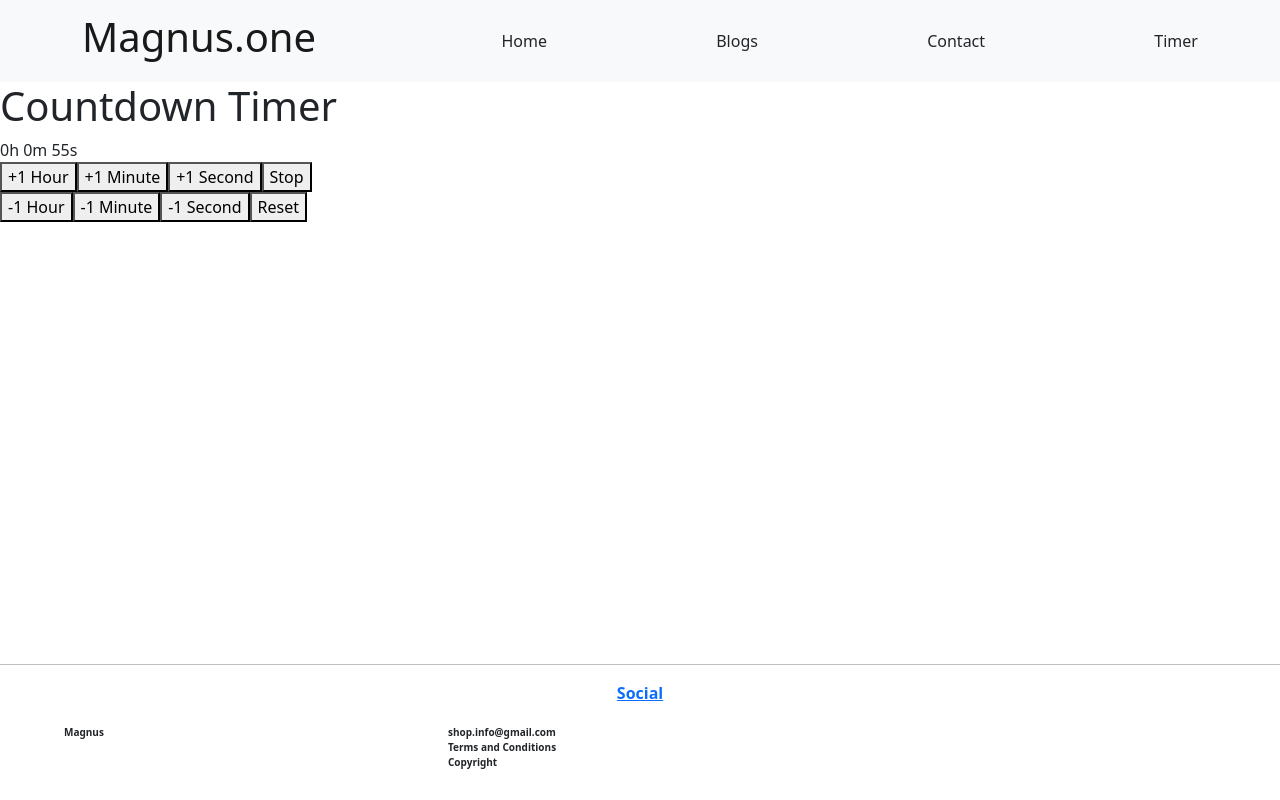
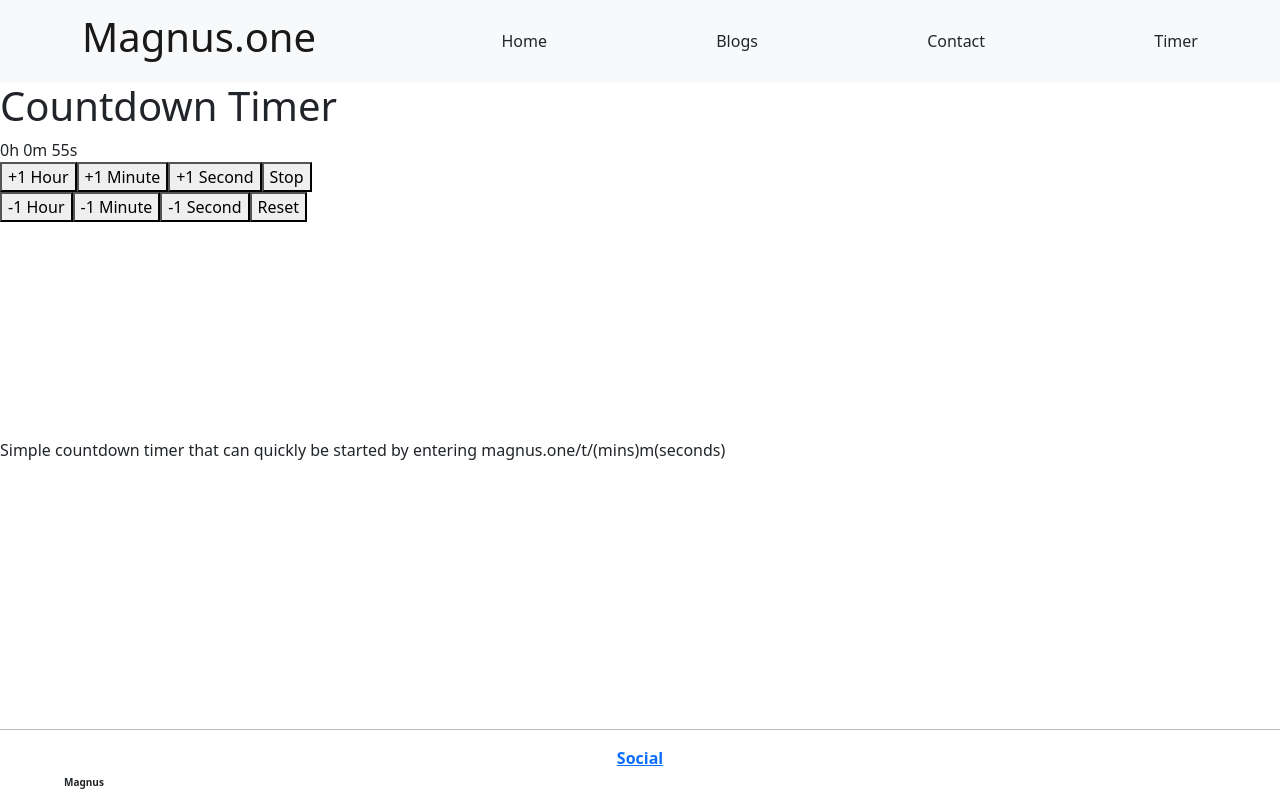
Before and after one commit to Magnusrn/React-Website, a React (Create React App) app: page /timer/1 in a window 1280 px wide. Built offline with nearby package versions, Linux system fonts and the light colour scheme.

Commit message:
further timer work

```diff
--- a/src/components/countdowntimer/CountdownTimer.js
+++ b/src/components/countdowntimer/CountdownTimer.js
@@ -60,44 +60,43 @@ const CountdownTimer = ({urlArgs}) => {
 
     useEffect(() => {
         let interval;
-        if (running)
-        {
+        if (running) {
             interval = setInterval(() => {
-                setTimeRemaining((prevTime) => prevTime -1000);
+                setTimeRemaining((prevTime) => prevTime - 1000);
             }, 1000);
         }
         return () => clearInterval(interval);
     }, [running]);
 
-    let startStopButton = running ? <button onClick={() => setRunning(false)}>Stop</button> : <button onClick={() => setRunning(true)}>Start</button>
-    let resetTimerButton =  <button onClick={() => {
+    let startStopButton = running ? <button onClick={() => setRunning(false)}>Stop</button> :
+        <button onClick={() => setRunning(true)}>Start</button>
+    let resetTimerButton = <button onClick={() => {
         setTimeRemaining(0);
-        setRunning( false);
+        setRunning(false);
         setAlerted(false);
     }}>Reset</button>
 
-    let incrementHoursButton = <button onClick={() => setTimeRemaining(timeRemaining+3600000)}>+1 Hour</button>
-    let incrementMinutesButton = <button onClick={() => setTimeRemaining(timeRemaining+60000)}>+1 Minute</button>
-    let incrementSecondsButton = <button onClick={() => setTimeRemaining(timeRemaining+1000)}>+1 Second</button>
+    let incrementHoursButton = <button onClick={() => setTimeRemaining(timeRemaining + 3600000)}>+1 Hour</button>
+    let incrementMinutesButton = <button onClick={() => setTimeRemaining(timeRemaining + 60000)}>+1 Minute</button>
+    let incrementSecondsButton = <button onClick={() => setTimeRemaining(timeRemaining + 1000)}>+1 Second</button>
 
 
-    let decrementHoursButton = <button onClick={() => setTimeRemaining(timeRemaining-3600000)}>-1 Hour</button>
-    let decrementMinutesButton = <button onClick={() => setTimeRemaining(timeRemaining-60000)}>-1 Minute</button>
-    let decrementSecondsButton = <button onClick={() => setTimeRemaining(timeRemaining-1000)}>-1 Second</button>
+    let decrementHoursButton = <button onClick={() => setTimeRemaining(timeRemaining - 3600000)}>-1 Hour</button>
+    let decrementMinutesButton = <button onClick={() => setTimeRemaining(timeRemaining - 60000)}>-1 Minute</button>
+    let decrementSecondsButton = <button onClick={() => setTimeRemaining(timeRemaining - 1000)}>-1 Second</button>
 
-    if (running && timeRemaining <= 0)
-    {
-        if (!alertState)
-        {
+    if (running && timeRemaining <= 0) {
+        if (!alertState) {
             setAlerted(true);
             const alarm = new Audio(Sound);
+            alarm.load();
             alarm.play();
-        }
             return (
                 <div>
                     <ExpiredNotice/>
                     {resetTimerButton}
-            </div> )
+                </div>)
+        }
     }
 
         return (
@@ -118,7 +117,7 @@ const CountdownTimer = ({urlArgs}) => {
 
                 </div>
             </div>);
-};
+}
 
 
 export default CountdownTimer;
--- a/src/components/footer/Footer.js
+++ b/src/components/footer/Footer.js
@@ -12,14 +12,6 @@ const Footer = () => {
                         Magnus
                 </section >
                 <section className={styles.footer_info_center}>
-                    <section className="footer-info__email">
-                        shop.info@gmail.com
-                    </section>
-                    <section className="footer-info__terms">
-                        Terms and Conditions
-                        <br />
-                        Copyright
-                    </section>
 
                 </section>
                 <section className={styles.footer_info_right}>
--- a/src/components/footer/Footer.module.css
+++ b/src/components/footer/Footer.module.css
@@ -1,7 +1,7 @@
 .footer {
     display: flex;
     flex-direction: column;
-    margin-bottom: 20px;
+    margin-bottom: 5px;
     font-weight: bold;
     position: fixed;
     left: 0;
@@ -13,7 +13,7 @@
     display: flex;
     flex-direction: row;
     justify-content: center;
-    margin-bottom: 20px;
+    margin-bottom: 5px;
 }
 
 .footer_social_media__icon {
@@ -31,12 +31,12 @@
     font-size: x-small;
     display: flex;
     flex-direction: column;
-    margin-bottom: 10px;
+    margin-bottom: 5px;
     width: 30%;
 }
 
 .footer_info__name, .footer_info__email, .footer_info__number {
-    margin-bottom: 10px;
+    margin-bottom: 5px;
 }
 
 .footer_info__name, .footer_info__returns {
@@ -74,5 +74,5 @@
     text-transform: uppercase;
     font-family: RobotoBold;
     font-size: large;
-    margin: 0px 20px;
+    margin: 0px 5px;
 }
--- a/src/index.js
+++ b/src/index.js
@@ -5,7 +5,5 @@ import App from './App';
 
 const root = ReactDOM.createRoot(document.getElementById('root'));
 root.render(
-  <React.StrictMode>
     <App />
-  </React.StrictMode>
 );
--- a/src/pages/Timer.js
+++ b/src/pages/Timer.js
@@ -7,6 +7,17 @@ function Timer() {
         <div>
             <h1>Countdown Timer</h1>
             <CountdownTimer urlArgs={args} />
+            <br/>
+            <br/>
+            <br/>
+            <br/>
+            <br/>
+            <br/>
+            <br/>
+            <br/>
+            <br/>
+
+            Simple countdown timer that can quickly be started by entering magnus.one/t/(mins)m(seconds)
         </div>
     );
 }
```
Lines whose indentation alone changed are shown as unchanged.
